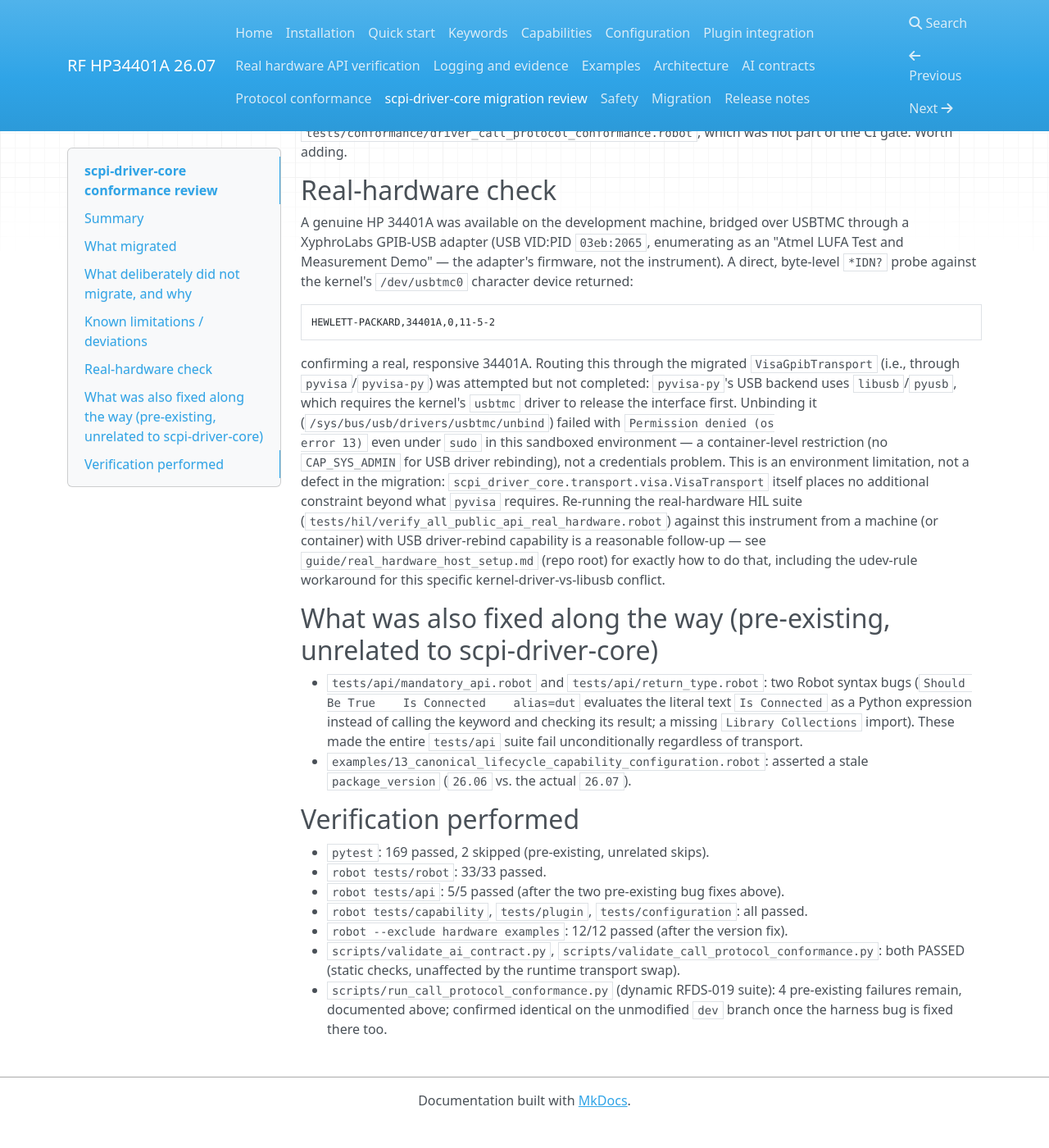
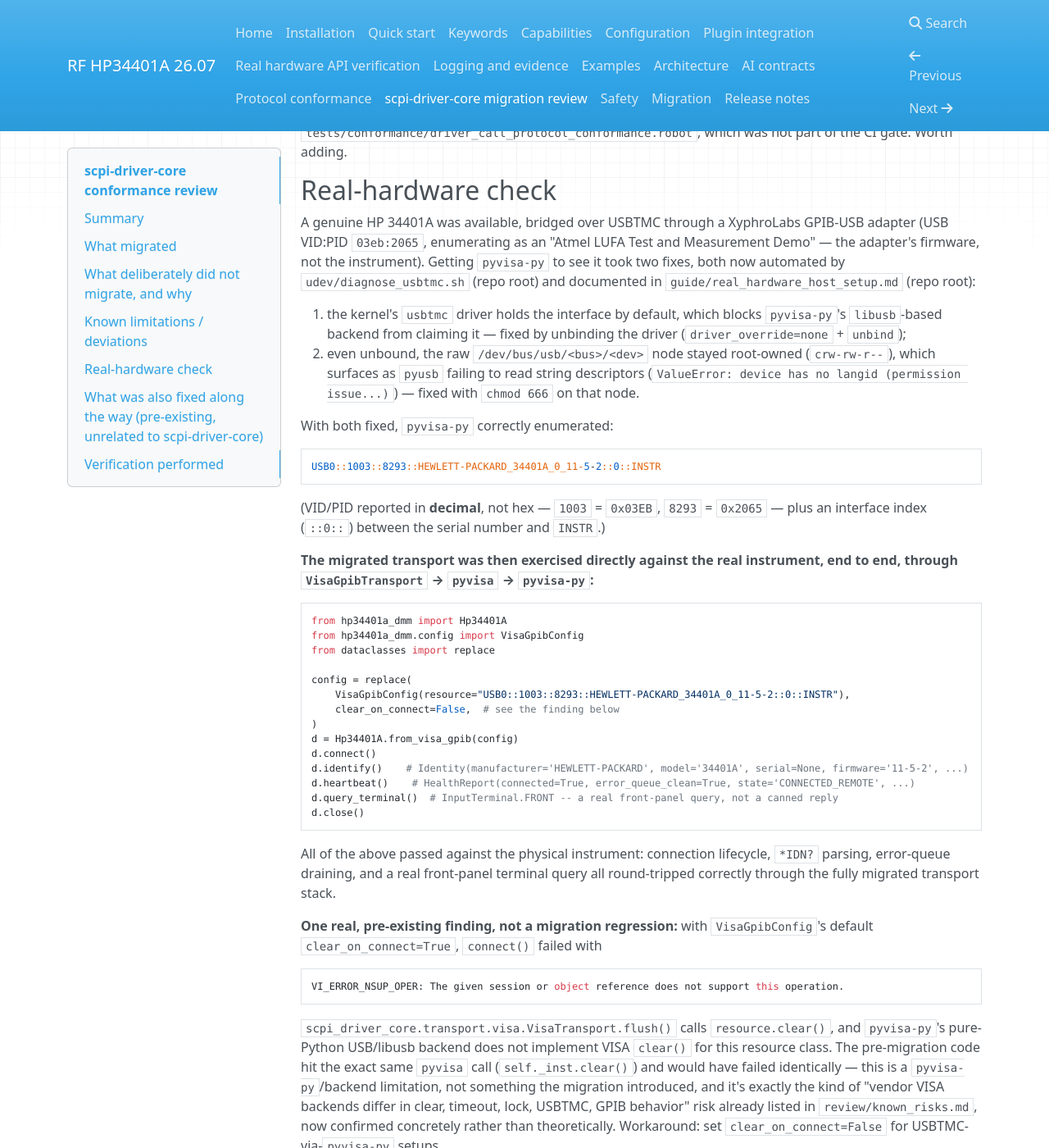
Before and after one commit to ami3go/hp34401a-driver, an MkDocs documentation site: the page built from docs/scpi_driver_core_review.md, in a window 1280 px wide and 1400 px high, scrolled down 2683 px. Shown: the whole window at 82% size. Built offline with MkDocs 1.6.1, drawn with Linux system fonts in a browser that asks for light colours; nearby versions of some CDN libraries; before the commit the page ends 4053 px from its top, so only the background shows below that; some of the changed text lies outside the part shown.

Commit message:
Record successful end-to-end real-hardware validation
The migrated VisaGpibTransport was connected to a real HP 34401A (behind a
XyphroLabs USBTMC GPIB-USB bridge) through the actual pyvisa/pyvisa-py
stack, not just a raw-file probe: connect(), identify(), heartbeat(), and a
real query_terminal() front-panel read all round-tripped correctly.

Getting there required a second fix beyond the driver-unbind already
documented: the raw /dev/bus/usb/<bus>/<dev> node stays root-owned even
after unbinding, which surfaces as pyusb failing to read string
descriptors. Documented, and confirmed the real (decimal, not hex)
pyvisa-py resource string format including the interface index.

Also found and documented a real, pre-existing (not migration-introduced)
limitation: pyvisa-py's USB backend doesn't implement VISA clear(), so
VisaGpibConfig's default clear_on_connect=True fails against this adapter;
workaround is clear_on_connect=False.

Updated api/deviations.yaml (HP34401A-DEV-003) and review/known_risks.md to
reflect this concrete evidence instead of the prior "not attempted" state.

Co-Authored-By: Claude Sonnet 5 <noreply@anthropic.com>

````diff
--- a/docs/scpi_driver_core_review.md
+++ b/docs/scpi_driver_core_review.md
@@ -118,31 +118,78 @@ the transport/protocol boundary:
 
 ## Real-hardware check
 
-A genuine HP 34401A was available on the development machine, bridged over
-USBTMC through a XyphroLabs GPIB-USB adapter (USB VID:PID `03eb:2065`,
-enumerating as an "Atmel LUFA Test and Measurement Demo" — the adapter's
-firmware, not the instrument). A direct, byte-level `*IDN?` probe against the
-kernel's `/dev/usbtmc0` character device returned:
+A genuine HP 34401A was available, bridged over USBTMC through a XyphroLabs
+GPIB-USB adapter (USB VID:PID `03eb:2065`, enumerating as an "Atmel LUFA Test
+and Measurement Demo" — the adapter's firmware, not the instrument). Getting
+`pyvisa-py` to see it took two fixes, both now automated by
+`udev/diagnose_usbtmc.sh` (repo root) and documented in
+`guide/real_hardware_host_setup.md` (repo root):
+
+1. the kernel's `usbtmc` driver holds the interface by default, which blocks
+   `pyvisa-py`'s `libusb`-based backend from claiming it — fixed by unbinding
+   the driver (`driver_override=none` + `unbind`);
+2. even unbound, the raw `/dev/bus/usb/<bus>/<dev>` node stayed root-owned
+   (`crw-rw-r--`), which surfaces as `pyusb` failing to read string
+   descriptors (`ValueError: device has no langid (permission issue...)`)
+   — fixed with `chmod 666` on that node.
+
+With both fixed, `pyvisa-py` correctly enumerated:
 
 ```
-HEWLETT-PACKARD,34401A,0,11-5-2
+USB0::1003::8293::HEWLETT-PACKARD_34401A_0_11-5-2::0::INSTR
 ```
 
-confirming a real, responsive 34401A. Routing this through the migrated
-`VisaGpibTransport` (i.e., through `pyvisa`/`pyvisa-py`) was attempted but not
-completed: `pyvisa-py`'s USB backend uses `libusb`/`pyusb`, which requires the
-kernel's `usbtmc` driver to release the interface first. Unbinding it
-(`/sys/bus/usb/drivers/usbtmc/unbind`) failed with `Permission denied (os
-error 13)` even under `sudo` in this sandboxed environment — a container-level
-restriction (no `CAP_SYS_ADMIN` for USB driver rebinding), not a credentials
-problem. This is an environment limitation, not a defect in the migration:
-`scpi_driver_core.transport.visa.VisaTransport` itself places no additional
-constraint beyond what `pyvisa` requires. Re-running the real-hardware HIL
-suite (`tests/hil/verify_all_public_api_real_hardware.robot`) against this
-instrument from a machine (or container) with USB driver-rebind capability is
-a reasonable follow-up — see `guide/real_hardware_host_setup.md` (repo root)
-for exactly how to do that, including the udev-rule workaround for this
-specific kernel-driver-vs-libusb conflict.
+(VID/PID reported in **decimal**, not hex — `1003` = `0x03EB`, `8293` =
+`0x2065` — plus an interface index (`::0::`) between the serial number and
+`INSTR`.)
+
+**The migrated transport was then exercised directly against the real
+instrument, end to end, through `VisaGpibTransport` → `pyvisa` →
+`pyvisa-py`:**
+
+```python
+from hp34401a_dmm import Hp34401A
+from hp34401a_dmm.config import VisaGpibConfig
+from dataclasses import replace
+
+config = replace(
+    VisaGpibConfig(resource="USB0::1003::8293::HEWLETT-PACKARD_34401A_0_11-5-2::0::INSTR"),
+    clear_on_connect=False,  # see the finding below
+)
+d = Hp34401A.from_visa_gpib(config)
+d.connect()
+d.identify()    # Identity(manufacturer='HEWLETT-PACKARD', model='34401A', serial=None, firmware='11-5-2', ...)
+d.heartbeat()    # HealthReport(connected=True, error_queue_clean=True, state='CONNECTED_REMOTE', ...)
+d.query_terminal()  # InputTerminal.FRONT -- a real front-panel query, not a canned reply
+d.close()
+```
+
+All of the above passed against the physical instrument: connection
+lifecycle, `*IDN?` parsing, error-queue draining, and a real front-panel
+terminal query all round-tripped correctly through the fully migrated
+transport stack.
+
+**One real, pre-existing finding, not a migration regression:** with
+`VisaGpibConfig`'s default `clear_on_connect=True`, `connect()` failed with
+
+```
+VI_ERROR_NSUP_OPER: The given session or object reference does not support this operation.
+```
+
+`scpi_driver_core.transport.visa.VisaTransport.flush()` calls
+`resource.clear()`, and `pyvisa-py`'s pure-Python USB/libusb backend does not
+implement VISA `clear()` for this resource class. The pre-migration code hit
+the exact same `pyvisa` call (`self._inst.clear()`) and would have failed
+identically — this is a `pyvisa-py`/backend limitation, not something the
+migration introduced, and it's exactly the kind of "vendor VISA backends
+differ in clear, timeout, lock, USBTMC, GPIB behavior" risk already listed in
+`review/known_risks.md`, now confirmed concretely rather than theoretically.
+Workaround: set `clear_on_connect=False` for USBTMC-via-`pyvisa-py` setups.
+
+Not yet done: the full `tests/hil/verify_all_public_api_real_hardware.robot`
+suite with its opt-in measurement profiles (that needs a wired, approved,
+safe fixture per `guide/hardware_test_setup.md`, deliberately out of scope
+for an unattended validation pass).
 
 ## What was also fixed along the way (pre-existing, unrelated to scpi-driver-core)
 
````
Also changed, not shown: guide/real_hardware_host_setup.md (+62 -8 lines), review/known_risks.md (+1 -1 lines), 1 other file.
